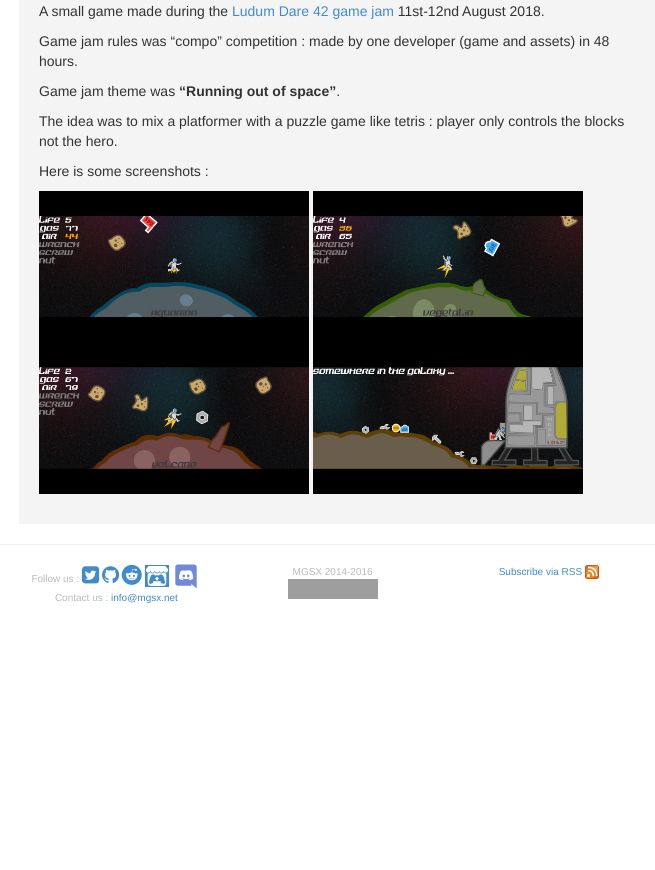
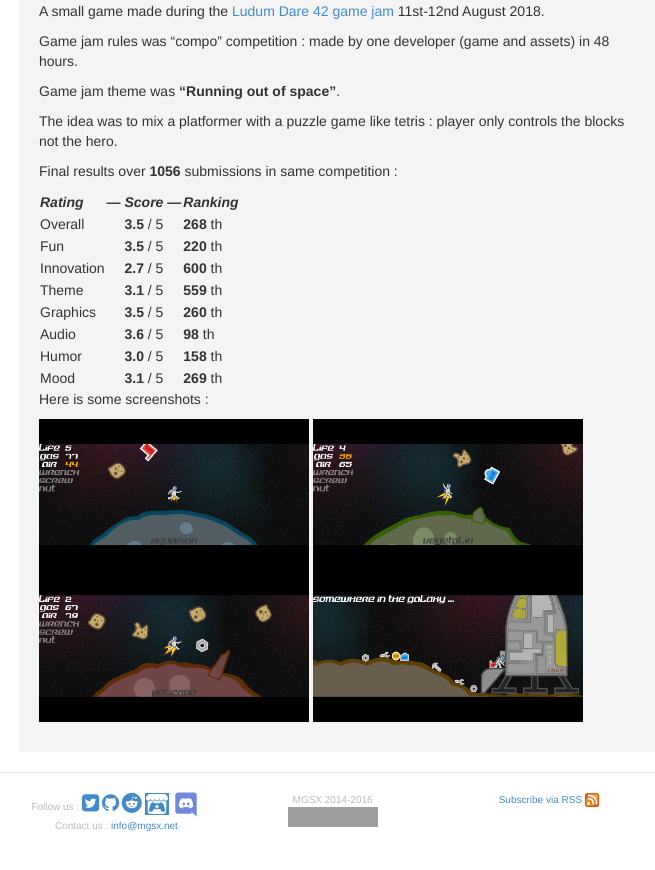
Before and after one commit to mgsx-dev/mgsx-dev.github.io, a Jekyll site: the page built from _articles/ld42/lost-in-deep-space.md, in a window 1280 px wide and 1362 px high, cut to the strip 488-1358 px from the top of the window. Shown: the whole strip, without its empty margins (301-956 px from the left). Built offline with Jekyll 4.4.1, drawn with Linux system fonts in a browser that asks for light colours; grey boxes are pictures that could not be loaded.

Commit message:
update with LD42 results

```diff
--- a/_articles/ld42/lost-in-deep-space.md
+++ b/_articles/ld42/lost-in-deep-space.md
@@ -23,6 +23,19 @@ Game jam theme was **"Running out of space"**.
 
 The idea was to mix a platformer with a puzzle game like tetris : player only controls the blocks not the hero.
 
+Final results over **1056** submissions in same competition :
+
+| *Rating* |--- *Score* ---| *Ranking* |
+|----------|:-------------:|:---------|
+| Overall | **3.5** / 5 | **268** th |
+| Fun | **3.5** / 5 | **220** th |
+| Innovation | **2.7** / 5 | **600** th |
+| Theme | **3.1** / 5 | **559** th |
+| Graphics | **3.5** / 5 | **260** th |
+| Audio | **3.6** / 5 | **98** th |
+| Humor | **3.0** / 5 | **158** th |
+| Mood | **3.1** / 5 | **269** th |
+
 Here is some screenshots :
 
 <img src="lds-level1.png" width="45%">
```
